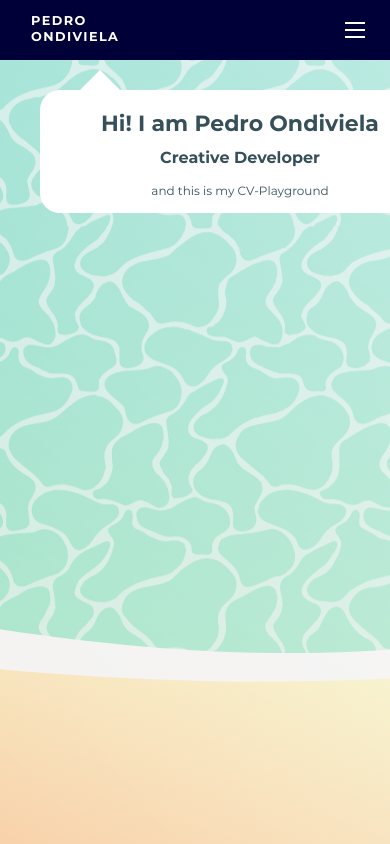
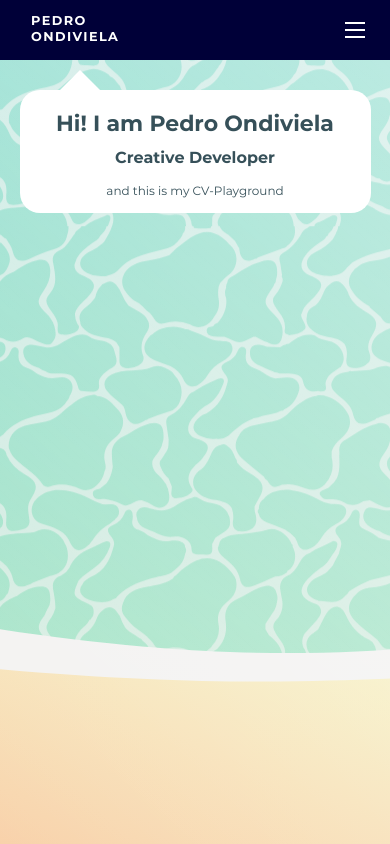
Before and after one commit to PedroOndh/pedroondh.github.io, a Nuxt app: page / in a window 390 px wide. Shown: the top 844 px of the page. Built offline with nearby package versions, Linux system fonts and the light colour scheme.

Commit message:
feat(about-me): adjusting for responsiveness

```diff
--- a/components/AboutMe.vue
+++ b/components/AboutMe.vue
@@ -238,5 +238,11 @@
     &__description {
       margin-bottom: 0;
     }
+    @media screen and (max-width: $breakpoint__mobile--max) {
+      &__text {
+        left: 5vw;
+        width: 90vw;
+      }
+    }
   }
 </style>
```
